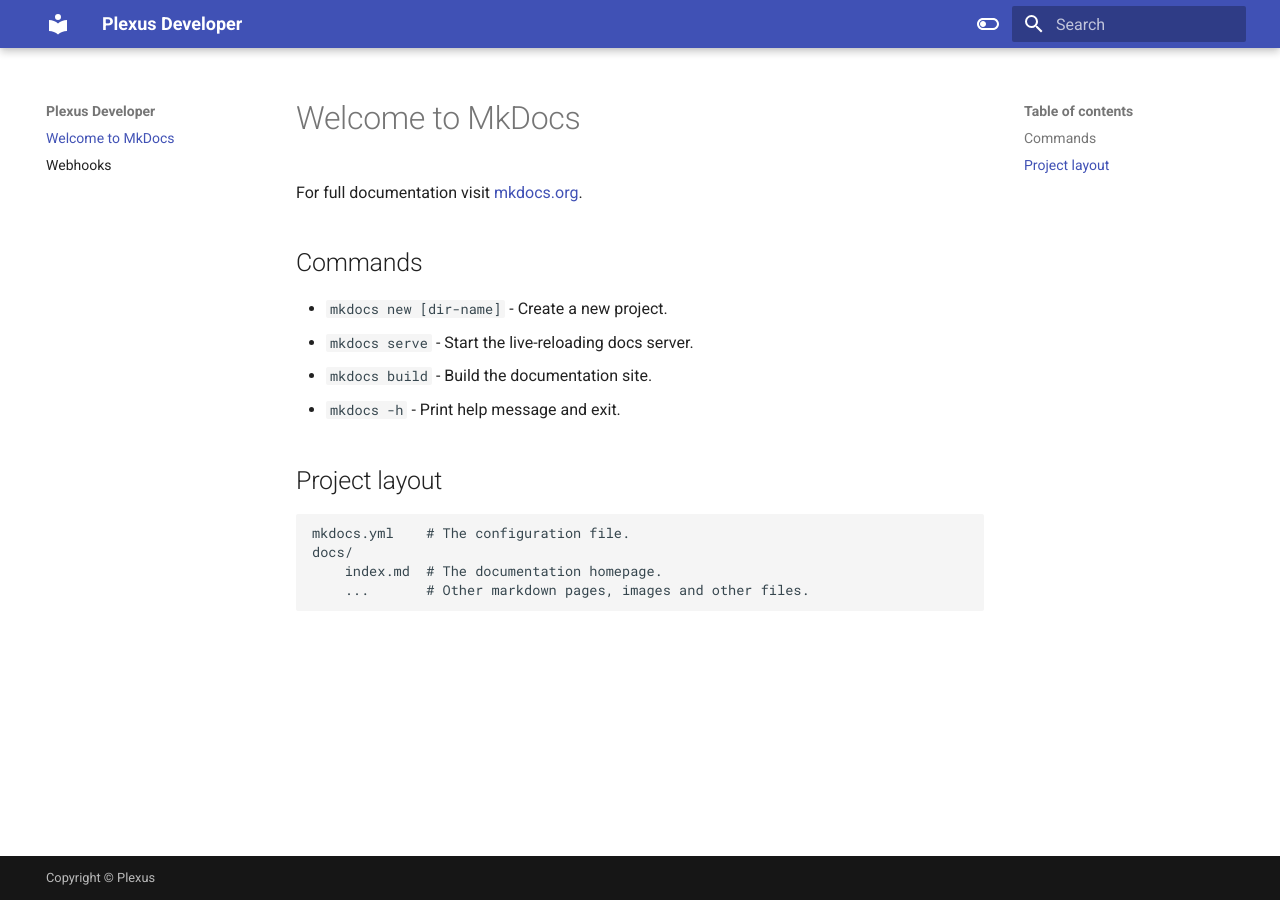
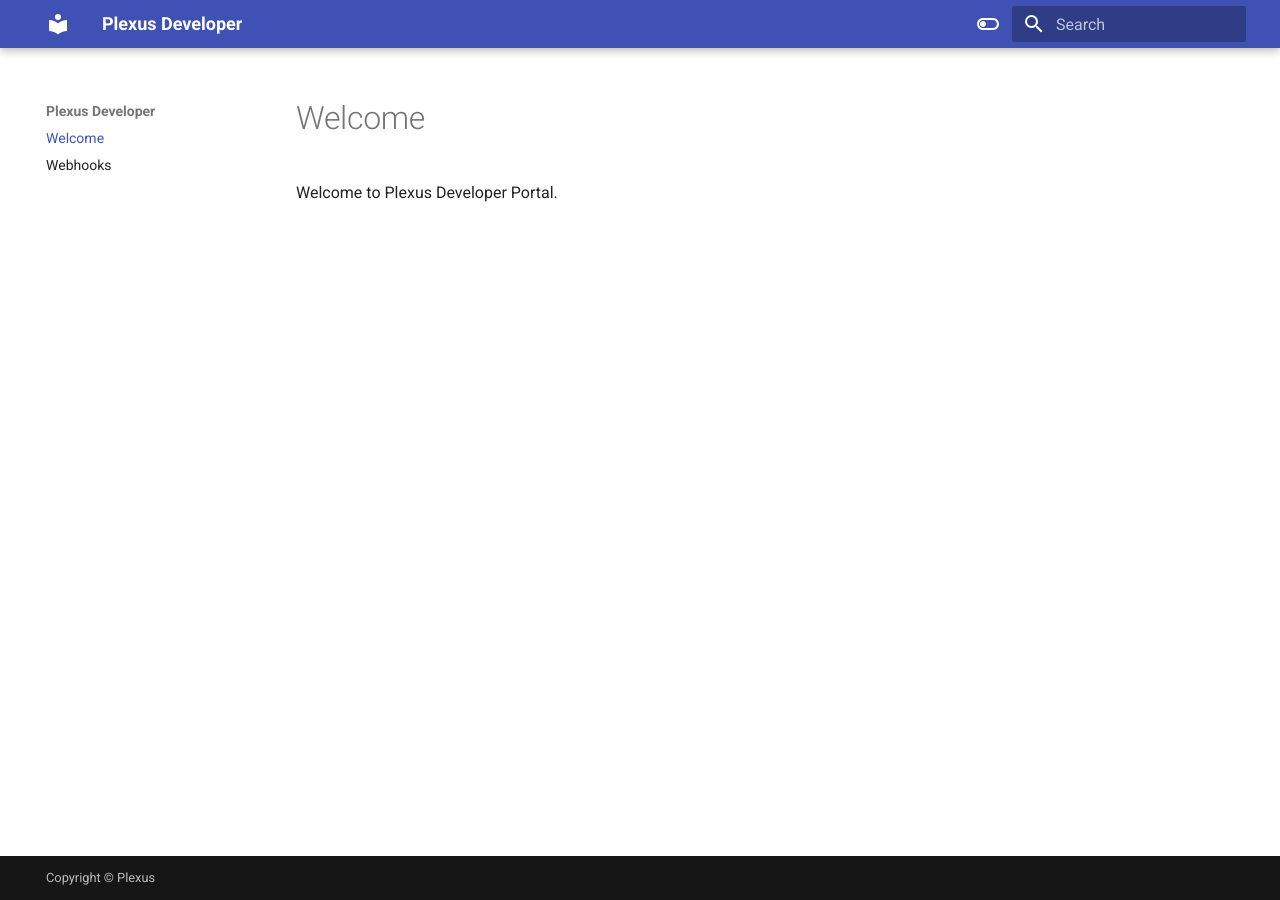
Before and after one commit to Plexlogic/developer, an MkDocs documentation site: the page built from docs/index.md, in a window 1280 px wide. Built offline with MkDocs 1.6.1 and Material for MkDocs 9.7.7, drawn with Linux system fonts in a browser that asks for light colours; comment, search, counter and statistics services are not loaded.

```diff
--- a/docs/index.md
+++ b/docs/index.md
@@ -1,17 +1,3 @@
-# Welcome to MkDocs
+# Welcome
 
-For full documentation visit [mkdocs.org](https://www.mkdocs.org).
-
-## Commands
-
-* `mkdocs new [dir-name]` - Create a new project.
-* `mkdocs serve` - Start the live-reloading docs server.
-* `mkdocs build` - Build the documentation site.
-* `mkdocs -h` - Print help message and exit.
-
-## Project layout
-
-    mkdocs.yml    # The configuration file.
-    docs/
-        index.md  # The documentation homepage.
-        ...       # Other markdown pages, images and other files.
+Welcome to Plexus Developer Portal.
--- /dev/null
+++ b/docs/javascripts/tablesort.js
@@ -0,0 +1,6 @@
+document$.subscribe(function() {
+    var tables = document.querySelectorAll("article table")
+    tables.forEach(function(table) {
+      new Tablesort(table)
+    })
+  })
--- /dev/null
+++ b/docs/stylesheets/extra.css
@@ -0,0 +1,5 @@
+[data-md-color-scheme="plexus"] {
+    --md-primary-fg-color:        #001840;
+    --md-primary-fg-color--light: #ECB7B7;
+    --md-primary-fg-color--dark:  #90030C;
+}
--- a/mkdocs.yml
+++ b/mkdocs.yml
@@ -4,6 +4,8 @@ site_url: https://developer.plexus.co
 
 theme:
   name: material
+  features:
+    - navigation.instant
   palette:
     - scheme: default
       toggle:
@@ -35,3 +37,9 @@ markdown_extensions:
 
 extra:
   generator: false
+
+extra_css:
+  - stylesheets/extra.css
+extra_javascript:
+- https://cdnjs.cloudflare.com/ajax/libs/tablesort/5.2.1/tablesort.min.js
+- javascripts/tablesort.js
```
Also changed, not shown: README.md (+1 -1 lines), docs/webhooks.md (+43 -27 lines), 1 other file.
